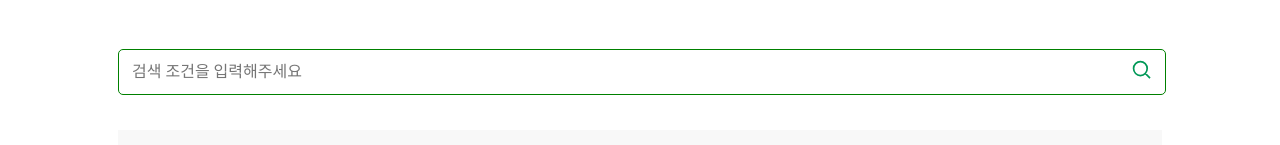
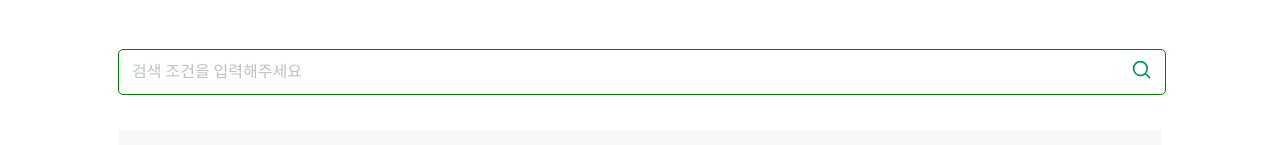
Before and after one commit to KUSITMS-31th-Seoul-Milk-team2/frontend, a React (Vite) app: page /user-setting in a window 1280 px wide. Shown: the part 238-383 px from the top of the page. Built offline with nearby package versions, Linux system fonts and the light colour scheme; no server answers.

Commit message:
fix : 검색할 시 컬러 지정

```diff
--- a/src/components/userSetting/userSearch.tsx
+++ b/src/components/userSetting/userSearch.tsx
@@ -62,12 +62,15 @@ const SearchInput = styled.input`
   border: none;
   outline: none;
   padding: 5px;
-  color: var(--gray-500, #C0C0C0);
+  color: #393C3C;
   font-family: Pretendard;
   font-size: 16px;
   font-style: normal;
   font-weight: 500;
   line-height: normal;
+  &::placeholder {
+    color: var(--gray-500, #C0C0C0);
+  }
 `;
 
 const SearchButton = styled.button`
```
